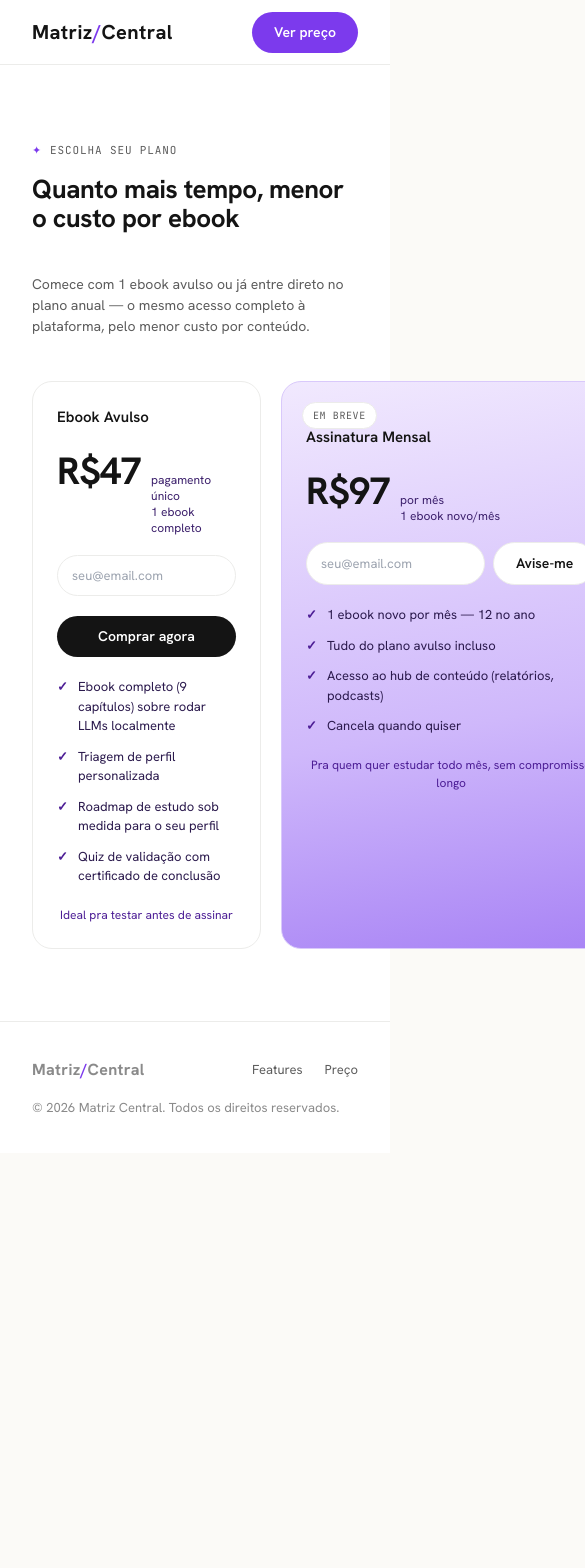
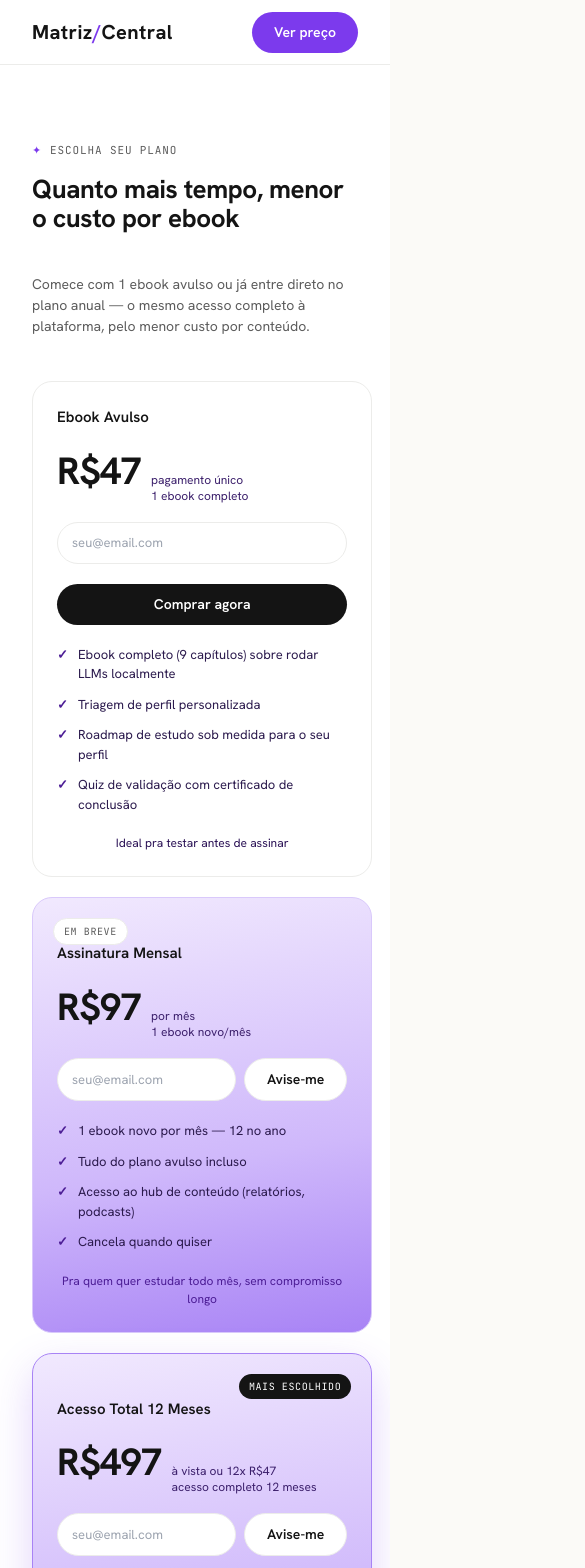
Before and after one commit to limajeferson/matrizcentral, a Next.js app: page /oferta in a window 390 px wide. Shown: the top 1568 px of the page, 585 px wide, since content can reach past the window. Before the commit the page ends 1153 px from the top, so only its background shows below. Built offline with nearby package versions, Linux system fonts and the light colour scheme.

Commit message:
fix: corrige grid de planos no mobile e contraste/foco de acessibilidade

```diff
--- a/src/app/(marketing)/landing-clone.css
+++ b/src/app/(marketing)/landing-clone.css
@@ -6,7 +6,7 @@
 .lp-guide {
   --ink: #141414;
   --ink-soft: #5c5c5c;
-  --ink-mute: #8a8a8a;
+  --ink-mute: #6b6b6b;
   --line: #ececea;
   --bg: #ffffff;
   --bg-soft: #f6f6f4;
@@ -111,6 +111,12 @@
   opacity: 0.5;
   cursor: not-allowed;
 }
+.lp-guide .btn:focus-visible,
+.lp-guide .tab:focus-visible,
+.lp-guide .pill:focus-visible {
+  outline: 2px solid var(--accent);
+  outline-offset: 2px;
+}
 
 /* ---------- HERO ---------- */
 .lp-guide .hero {
@@ -173,6 +179,7 @@
 }
 .lp-guide .email-input:focus {
   border-color: var(--accent);
+  box-shadow: 0 0 0 3px var(--accent-soft);
 }
 
 /* ---------- DEMO WIDGET ---------- */
@@ -565,6 +572,7 @@
 }
 .lp-guide .waitlist-form input:focus {
   border-color: var(--accent);
+  box-shadow: 0 0 0 3px var(--accent-soft);
 }
 .lp-guide .waitlist-done {
   margin-bottom: 20px;
@@ -637,7 +645,7 @@
 .lp-guide .plan .foot {
   margin-top: 20px;
   font-size: 12px;
-  color: #4c1d95;
+  color: #2a1155;
   text-align: center;
 }
 
@@ -697,7 +705,11 @@
     grid-template-columns: 1fr;
   }
   .lp-guide .cards,
-  .lp-guide .chart-feats {
+  .lp-guide .chart-feats,
+  .lp-guide .plans-grid {
     grid-template-columns: 1fr;
   }
+  .lp-guide .plan.recommended {
+    transform: none;
+  }
 }
```
